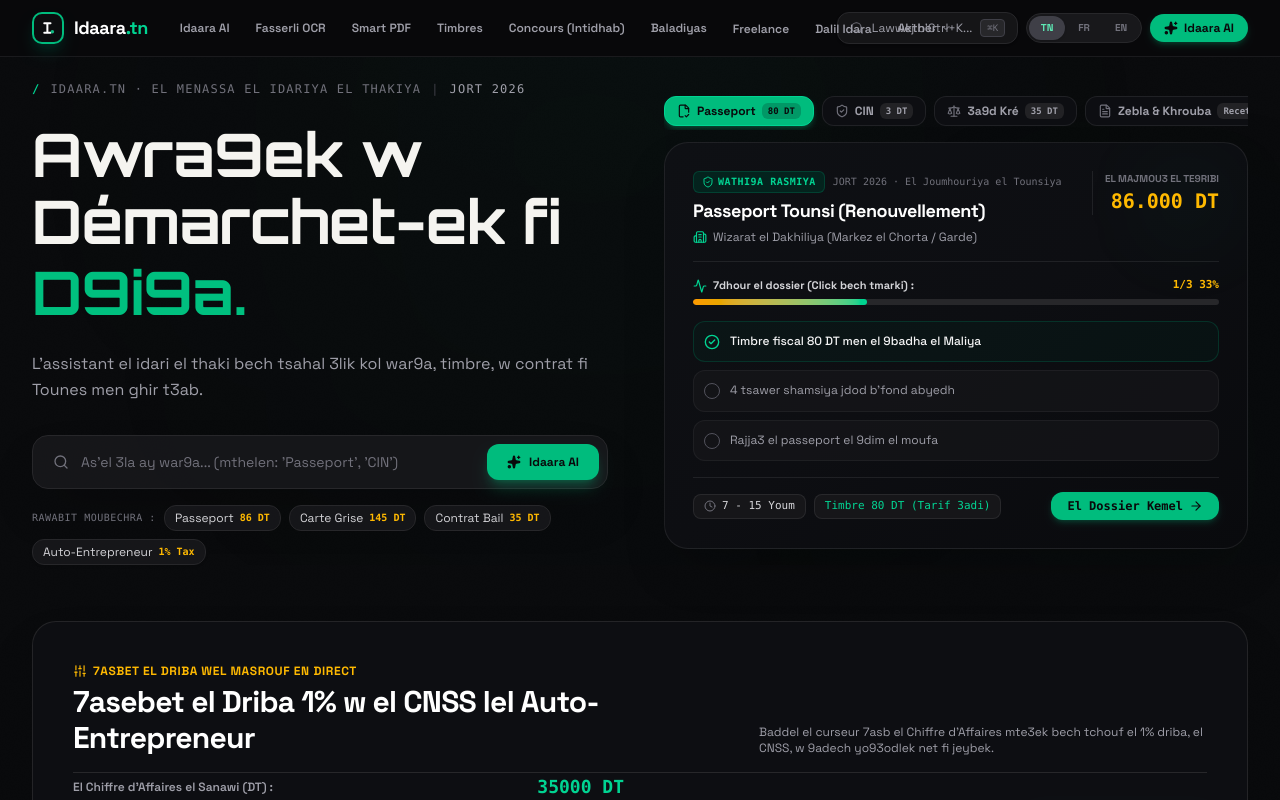
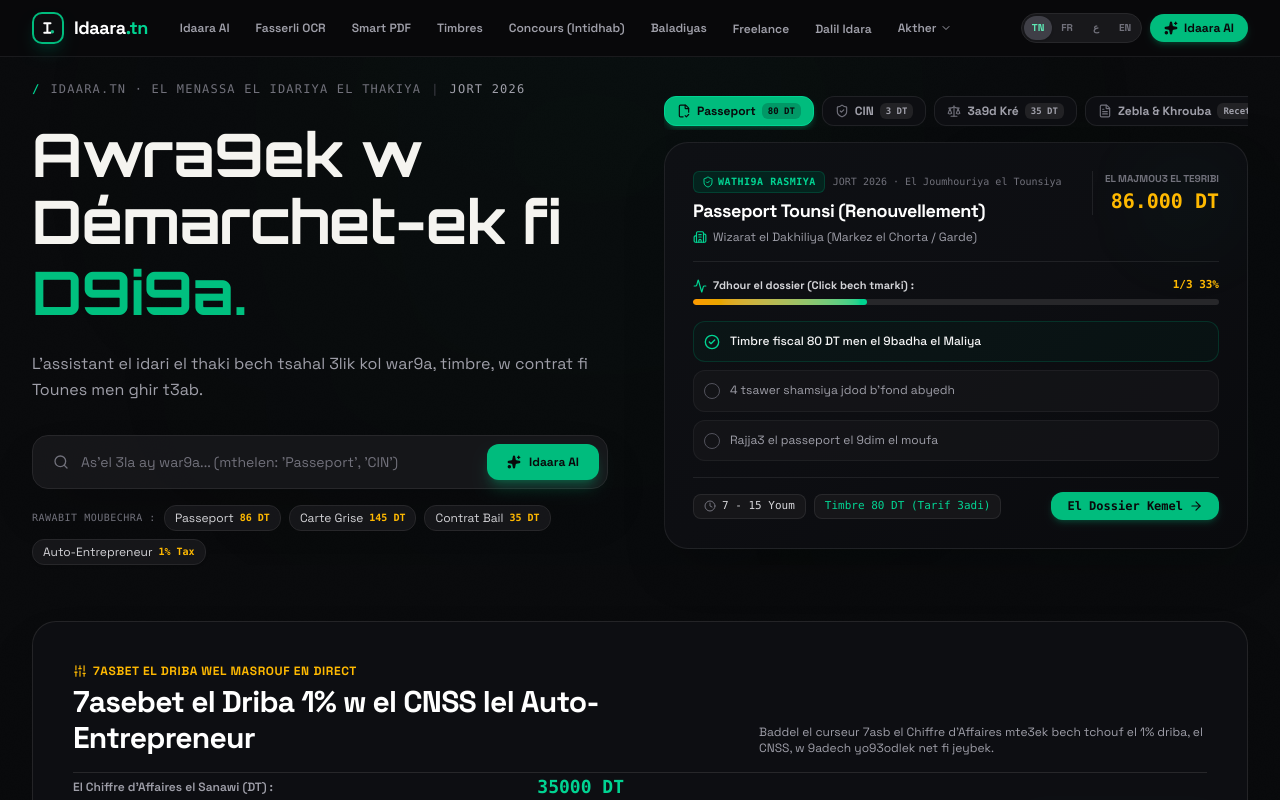
Before and after one commit to wacim-abdellli/idaara, a Next.js app: page / in a window 1280 px wide. Shown: the top 800 px of the page. Built offline with nearby package versions, Linux system fonts and the light colour scheme.

Commit message:
fix(navbar): AR locale in lang switcher, compact buttons (w-7), search bar at 2xl only

```diff
--- a/src/components/layout/LanguageSwitcher.tsx
+++ b/src/components/layout/LanguageSwitcher.tsx
@@ -7,6 +7,7 @@ import { SupportedLanguage } from '../../data/translations';
 const LANGUAGES: Array<{ code: SupportedLanguage; label: string; title: string }> = [
   { code: 'derja', label: 'TN', title: 'Derja Tounsi 🇹🇳' },
   { code: 'fr',    label: 'FR', title: 'Français 🇫🇷' },
+  { code: 'ar',    label: 'ع',  title: 'العربية 🇹🇳' },
   { code: 'en',    label: 'EN', title: 'English 🇬🇧' },
 ];
 
@@ -24,7 +25,7 @@ export const LanguageSwitcher: React.FC = () => {
             title={lang.title}
             aria-label={lang.title}
             aria-pressed={isActive}
-            className={`w-9 h-6 text-[10px] font-bold rounded-full transition-all duration-150 cursor-pointer leading-none shrink-0 ${
+            className={`w-7 h-6 text-[10px] font-bold rounded-full transition-all duration-150 cursor-pointer leading-none shrink-0 ${
               isActive
                 ? 'bg-zinc-700 text-emerald-300 shadow-sm'
                 : 'text-zinc-500 hover:text-zinc-200 hover:bg-zinc-800/60'
--- a/src/components/layout/Navbar.tsx
+++ b/src/components/layout/Navbar.tsx
@@ -176,7 +176,7 @@ export const Navbar: React.FC = () => {
               whileHover={{ scale: 1.02 }}
               whileTap={{ scale: 0.98 }}
               onClick={triggerCommandPalette}
-              className="hidden xl:flex items-center gap-2 px-3 py-1.5 rounded-xl bg-zinc-900/80 hover:bg-zinc-800/80 border border-zinc-800 text-zinc-400 hover:text-zinc-200 text-xs transition-colors cursor-pointer shrink-0 shadow-sm"
+              className="hidden 2xl:flex items-center gap-2 px-3 py-1.5 rounded-xl bg-zinc-900/80 hover:bg-zinc-800/80 border border-zinc-800 text-zinc-400 hover:text-zinc-200 text-xs transition-colors cursor-pointer shrink-0 shadow-sm"
               title={
                 locale === 'ar' ? 'بحث في إدارة (Ctrl+K)'
                 : locale === 'derja' ? 'Lawwej fi Idaara (Ctrl+K)'
```
